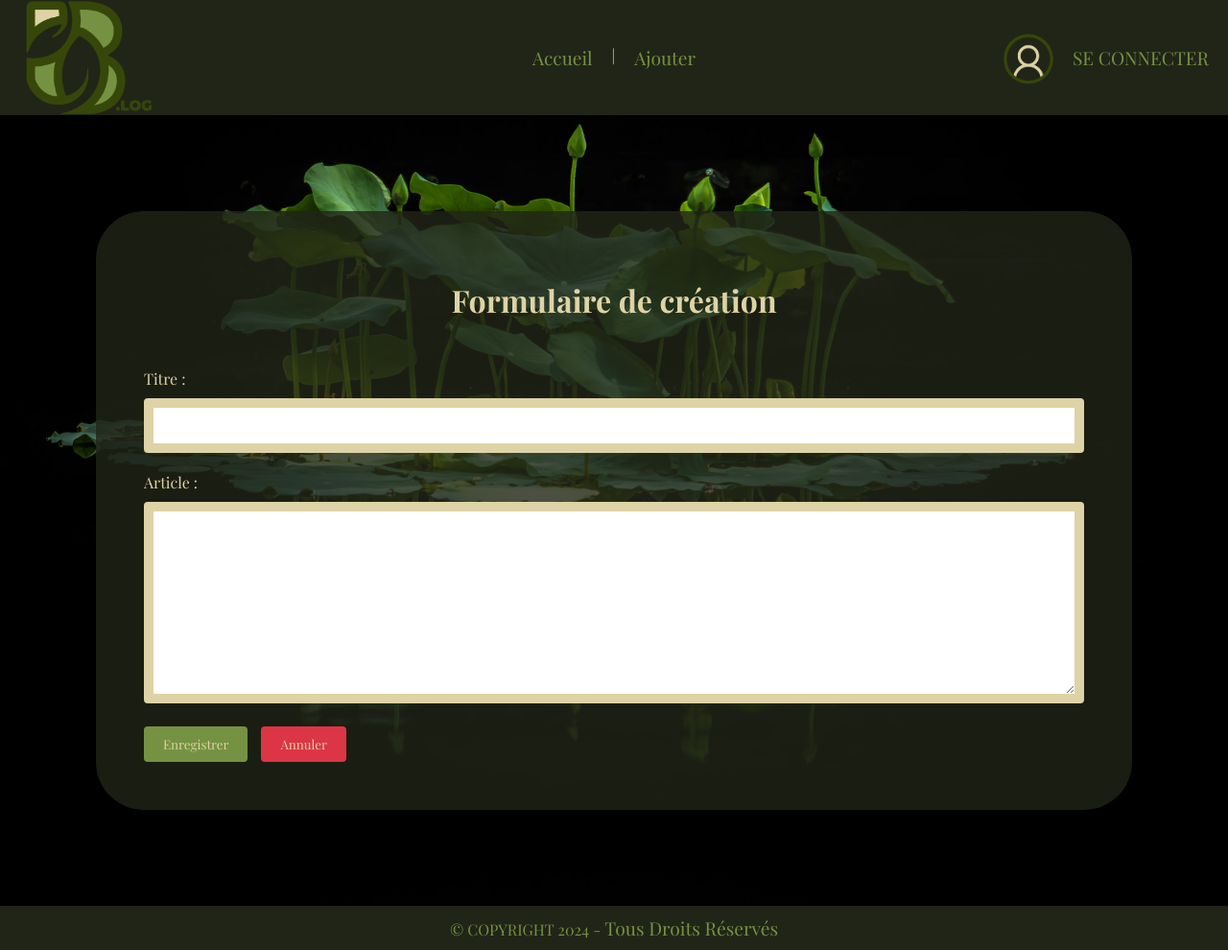
After one commit to Dev-Relax/Blog-AFPA-ECF4, a PHP site: page /Ajouter/ajouter.html in a window 1280 px wide. The commit adds this page. Shown: the whole page at 96% size. Run offline with PHP 8.4, Linux system fonts and the light colour scheme.

Commit message:
Page ajout d'articles v0.1

```diff
--- a/Accueil/styles.css
+++ b/Accueil/styles.css
@@ -111,7 +111,7 @@ main {
 }
 
 main h1 {
-    font-size: 5em;
+    font-size: 3em;
     margin-bottom: 20px;
     color: #DED3A6;
 }
@@ -228,3 +228,61 @@ footer section article span a {
 footer section article span a:hover {
     color: #DED3A6;
 }
+
+/**** AJOUTER ****/
+.form-container-wrapper {
+    background-color: rgba(33, 37, 23, 0.8); /* Couleur de fond avec transparence */
+    padding: 50px;
+    margin: 100px;
+    border-radius: 50px;
+    display: flex;
+    justify-content: center;
+}
+
+.form-container {
+    display: grid;
+    gap: 30px;
+    max-width: 1200px; /* Largeur maximale pour centrer le contenu */
+    width: 100%;
+}
+
+.form-container h1 {
+    text-align: center;
+    font-size: 2em;
+    margin-bottom: 20px;
+    color: #DED3A6;
+}
+
+.form-container label {
+    display: block;
+    margin-bottom: 10px;
+    color: #DED3A6;
+}
+
+.form-container input[type="text"],
+.form-container textarea {
+    width: 100%;
+    padding: 10px;
+    margin-bottom: 20px;
+    border: 10px solid #DED3A6;
+    border-radius: 4px;
+    box-sizing: border-box;
+}
+
+.form-container button {
+    padding: 10px 20px;
+    border: none;
+    border-radius: 4px;
+    cursor: pointer;
+    margin-right: 10px;
+}
+
+.form-container .save-button {
+    background-color: #759242;
+    color: #DED3A6;
+}
+
+.form-container .cancel-button {
+    background-color: #dc3545;
+    color: #DED3A6;
+}
--- /dev/null
+++ b/Ajouter/ajouter.html
@@ -0,0 +1,65 @@
+<!DOCTYPE html>
+<html lang="fr">
+
+<head>
+    <meta charset="UTF-8">
+    <meta name="viewport" content="width=device-width, initial-scale=1.0">
+    <meta name="description" content="B.log - Blog d'articles divers et variés">
+    <meta name="keywords" content="blog, articles, B.log, informations">
+    <meta name="author" content="Votre Nom">
+    <meta property="og:title" content="B.log">
+    <meta property="og:description" content="Découvrez des articles intéressants sur B.log.">
+    <meta property="og:image" content="URL_de_l'image_de_prévisualisation">
+    <meta property="og:url" content="URL_de_votre_site">
+    <title>B.log</title>
+    <link rel="icon" type="image/x-icon" href="../Accueil/Images/B.png">
+    <link rel="stylesheet" href="../Accueil/styles.css">
+    <link rel="stylesheet" href="https://cdnjs.cloudflare.com/ajax/libs/font-awesome/6.0.0-beta3/css/all.min.css">      <!--Font Awesome -->
+</head>
+
+<body>
+    <header class="header">
+        <div class="logo">
+            <img src="../Accueil/Images/B.png" title="logo" alt="Logo de B.log"/> <!--à voir pour faire un href au clic logo-->
+        </div>
+        <nav class="navbar">
+            <div class="container-fluid">
+                <ul class="navbar">
+                    <li class="nav-item"><a class="nav-link" href="../Accueil/index.html">Accueil</a></li>
+                    <li class="nav-item">|</li>
+                    <li class="nav-item"><a class="nav-link" href="../Ajouter/ajouter.html">Ajouter</a></li>
+                </ul>
+            </div>
+        </nav>
+        <div class="profile-section">
+            <div class="profile-icon">
+                <img src="../Accueil/Images/user.png" alt="Icône de profil" class="profile-icon-image">
+            </div>
+            <a href="./login.html" class="login-link">SE CONNECTER</a>
+        </div>
+    </header>
+        <div class="form-container-wrapper">
+            <div class="form-container">
+                <h1>Formulaire de création</h1>
+                <form action="submit_article.php" method="post">
+                    <label for="titre">Titre :</label>
+                    <input type="text" id="titre" name="titre" required>
+
+                    <label for="article">Article :</label>
+                    <textarea id="article" name="article" rows="10" required></textarea>
+
+                    <button type="submit" class="save-button">Enregistrer</button>
+                    <button type="button" class="cancel-button" onclick="clearInput()">Annuler</button> <!--fonction à ajouter-->
+                </form>
+            </div>
+        </div>
+    <footer>
+        <section>
+            <article>
+                <span>&copy; COPYRIGHT 2024 - <a href="./rgpd.html">Tous Droits Réservés</a></span>
+            </article>
+        </section>
+    </footer>
+
+</body>
+</html>
```
Also changed, not shown: Accueil/index.html (+7 -7 lines), Ajouter/Images/B.png (added), Ajouter/Images/com.png (added), Ajouter/Images/cover.jpg (added), Ajouter/Images/profil1.jpg (added), Ajouter/Images/profil2.jpg (added), Ajouter/Images/profil3.jpg (added), Ajouter/Images/profil4.jpg (added), Ajouter/Images/profil5.jpg (added), Ajouter/Images/profil6.jpg (added), Ajouter/Images/user.png (added).
